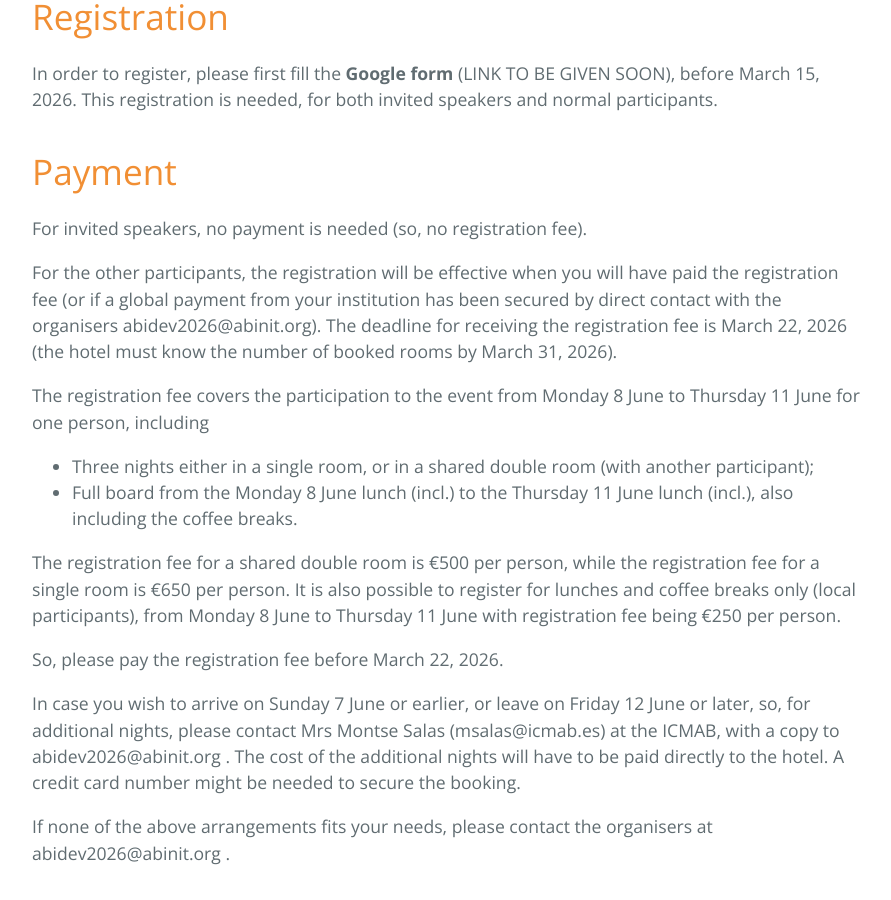
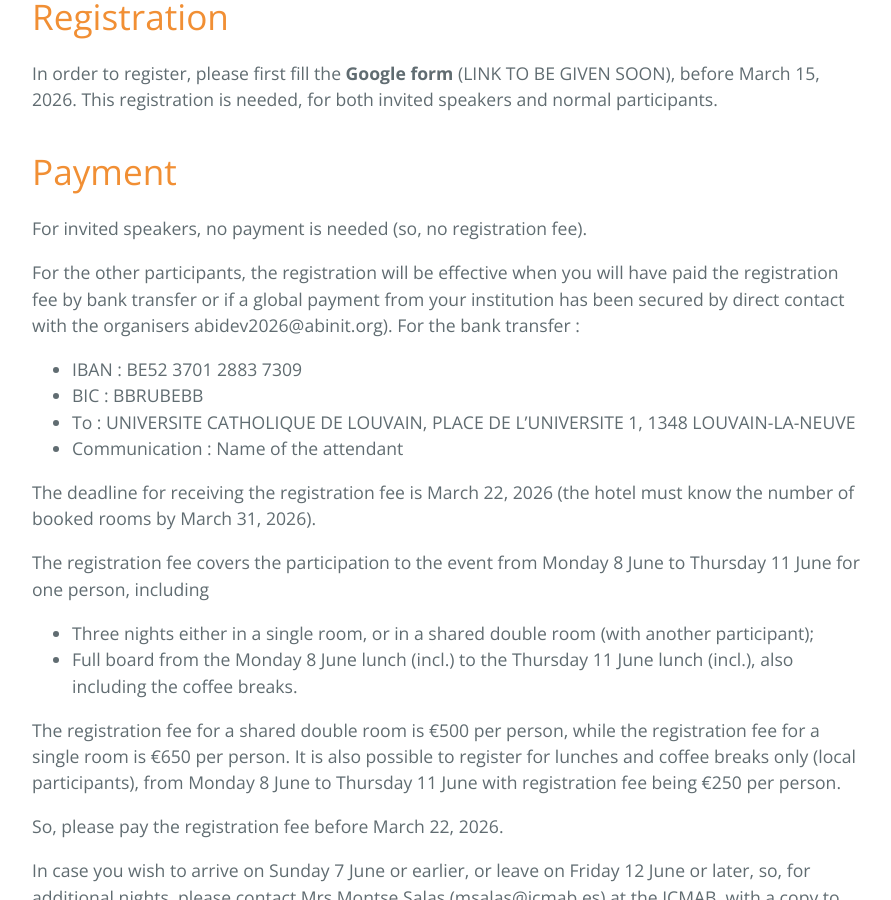
Before and after one commit to abinit/abidev2026, a Jekyll site: the page built from docs/registration.md, in a window 1280 px wide and 900 px high, scrolled down 403 px. Shown: the whole window, without its empty margins (192-1083 px from the left). Built offline with Jekyll 4.4.1, drawn with Linux system fonts in a browser that asks for light colours; the repository's description, which GitHub fills in, is left out.

Commit message:
Complete the payment address

```diff
--- a/docs/registration.md
+++ b/docs/registration.md
@@ -17,7 +17,14 @@ This registration is needed, for both invited speakers and normal participants.
 For invited speakers, no payment is needed (so, no registration fee).
 
 For the other participants,
-the registration will be effective when you will have paid the registration fee (or if a global payment from your institution has been secured by direct contact with the organisers abidev2026@abinit.org).
+the registration will be effective when you will have paid the registration fee by bank transfer or if a global payment from your institution has been secured by direct contact with the organisers abidev2026@abinit.org).
+For the bank transfer :
+
+ * IBAN : BE52 3701 2883 7309
+ * BIC  : BBRUBEBB
+ * To : UNIVERSITE CATHOLIQUE DE LOUVAIN, PLACE DE L'UNIVERSITE 1, 1348 LOUVAIN-LA-NEUVE
+ * Communication : Name of the attendant
+
 The deadline for receiving the registration fee is March 22, 2026 (the hotel must know the number of booked rooms by March 31, 2026).
 
 The registration fee covers the participation to the event from Monday 8 June to Thursday 11 June for one person, including
```
